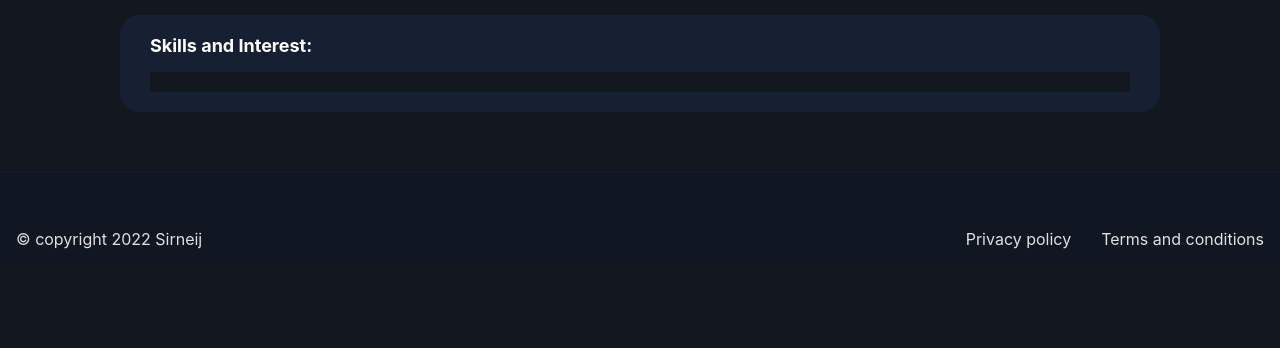
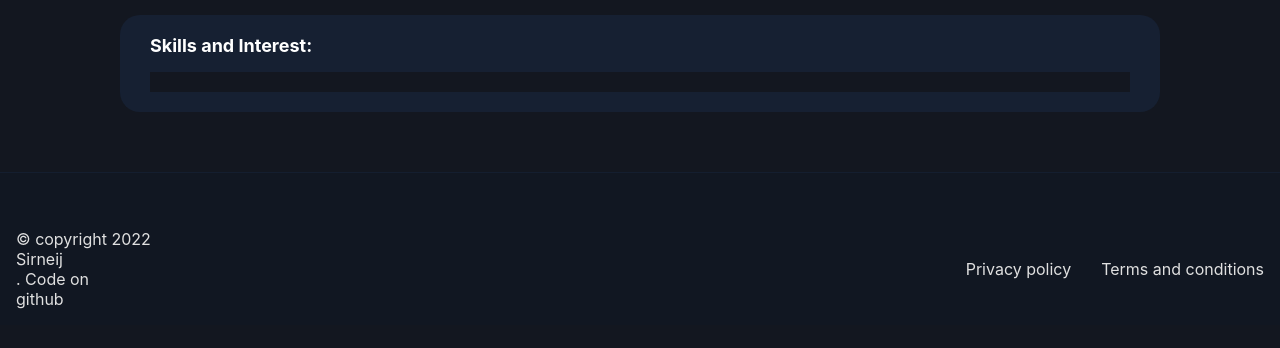
Before and after one commit to Sirneij/torre, a Django app: page / in a window 1280 px wide. Shown: the part 302-650 px from the top of the page. Run offline with Django 4.2, Linux system fonts and the light colour scheme; data that the repository does not hold is empty; parts of the project's set-up code (start-up, migrations or seed data) failed here and were passed over.

Commit message:
Formatted

```diff
--- a/templates/_includes/_footer.html
+++ b/templates/_includes/_footer.html
@@ -6,7 +6,8 @@
         <script type="text/JavaScript">
           document.write(new Date().getFullYear())
         </script>
-        Sirneij
+        <a href="https://github.com/Sirneij/">Sirneij</a>. Code on
+        <a href="https://github.com/Sirneij/torre">github</a>
       </p>
     </div>
 
```
